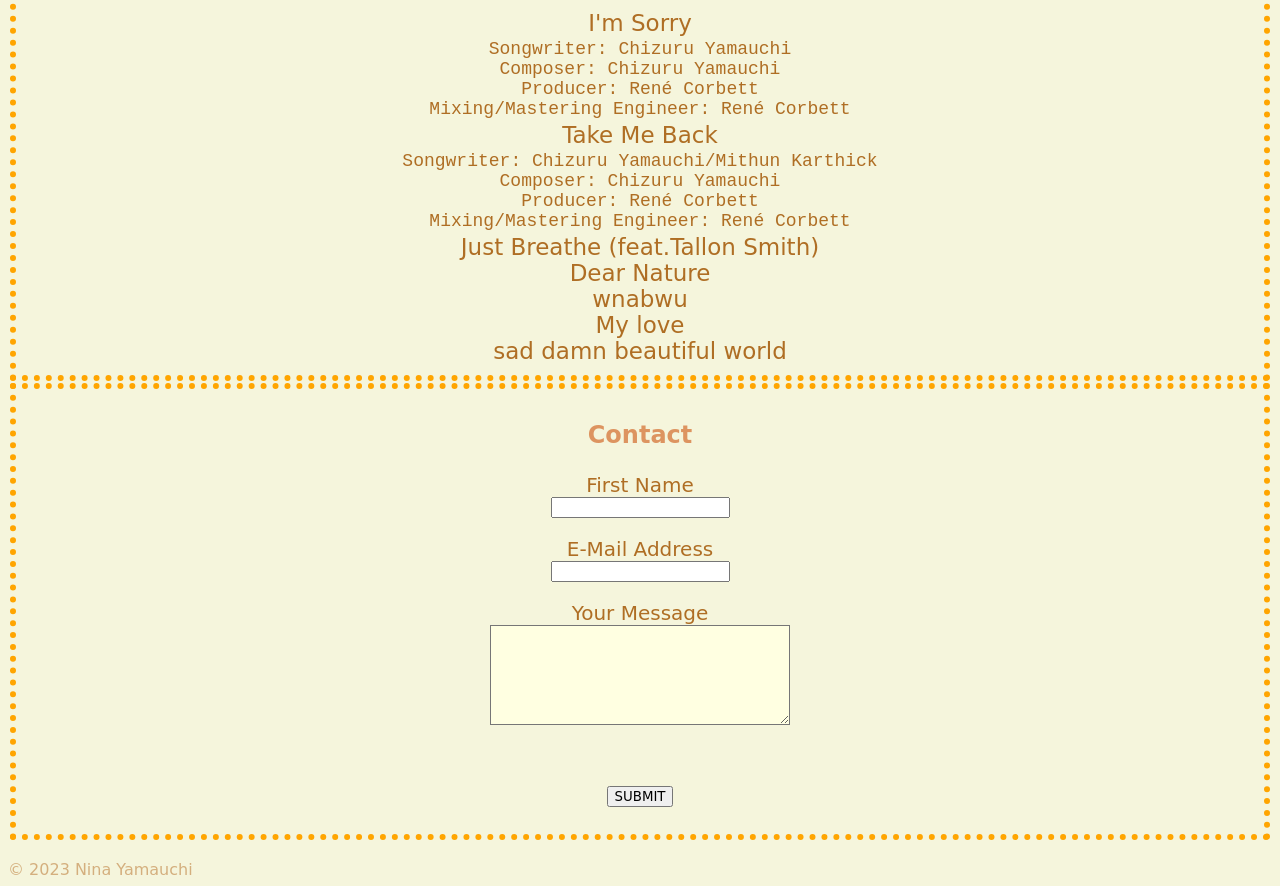
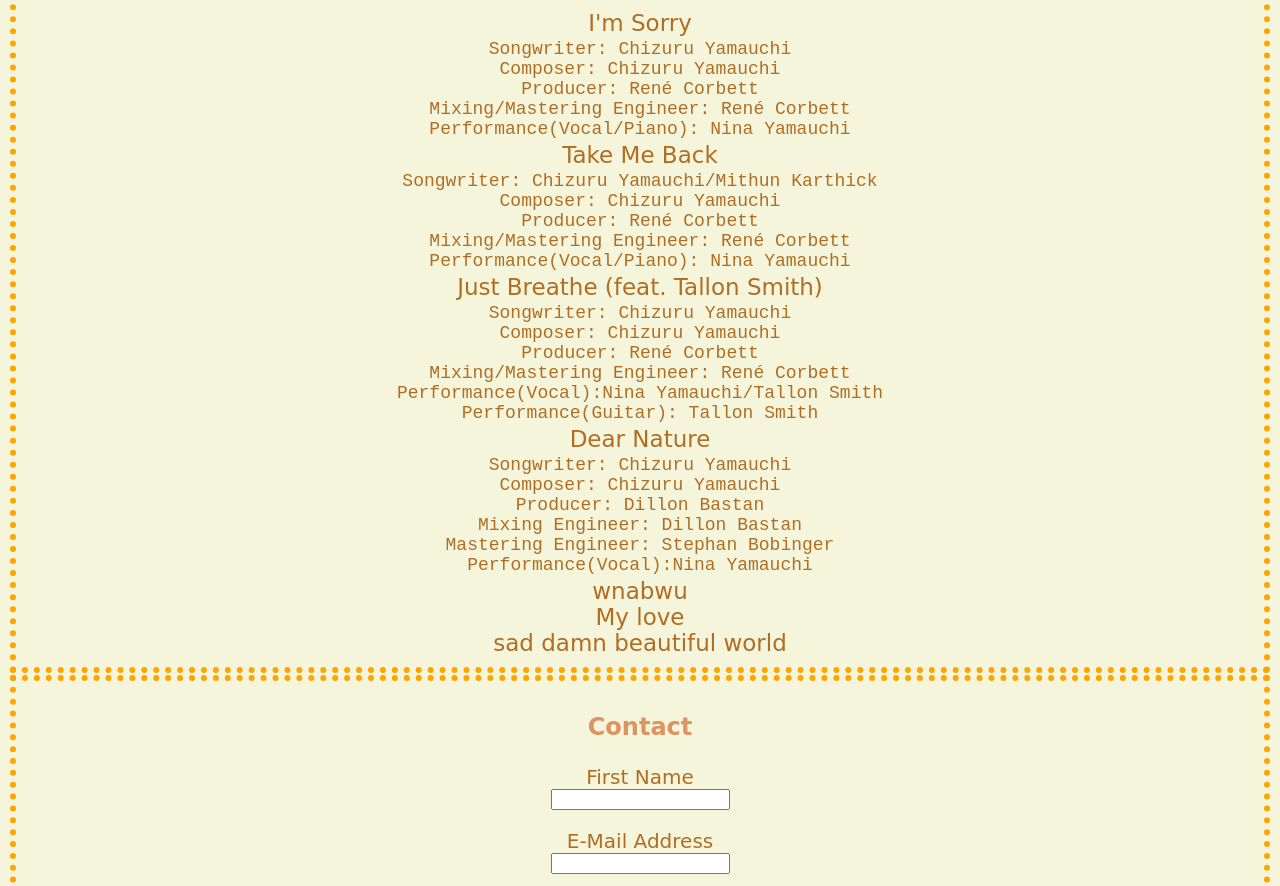
Before and after one commit to chizuru-nina-yamauchi/About-Me-HTML, a plain HTML site: page about-me.html in a window 1280 px wide. Shown: the part 1823-2709 px from the top of the page. Drawn offline with Linux system fonts and the light colour scheme; a web font is replaced by a local one.

Commit message:
add new song credits info on html

```diff
--- a/about-me.html
+++ b/about-me.html
@@ -248,6 +248,7 @@
               <li class="creditlist">
                 Mixing/Mastering Engineer: René Corbett
               </li>
+              <li class="creditlist">Performance(Vocal/Piano): Nina Yamauchi</li>
             </ul>
           </div>
         </li>
@@ -262,14 +263,49 @@
               <li class="creditlist">Producer: René Corbett</li>
               <li class="creditlist">
                 Mixing/Mastering Engineer: René Corbett
+                <li class="creditlist">Performance(Vocal/Piano): Nina Yamauchi</li>
               </li>
             </ul>
           </div>
         </li>
 
-        <li>Just Breathe (feat.Tallon Smith)</li>
+        <li>Just Breathe (feat. Tallon Smith)
 
-        <li>Dear Nature</li>
+          <div>
+            <ul class="creditdetail">
+              <li class="creditlist">
+                Songwriter: Chizuru Yamauchi
+              <li class="creditlist">Composer: Chizuru Yamauchi</li>
+              <li class="creditlist">Producer: René Corbett</li>
+              <li class="creditlist">
+                Mixing/Mastering Engineer: René Corbett
+              </li>
+              <li class="creditlist">Performance(Vocal):Nina Yamauchi/Tallon Smith</li>
+              <li class="creditlist">Performance(Guitar): Tallon Smith</li>
+            </ul>
+          </div>
+
+        </li>
+
+        <li>Dear Nature
+
+          <div>
+            <ul class="creditdetail">
+              <li class="creditlist">
+                Songwriter: Chizuru Yamauchi
+              <li class="creditlist">Composer: Chizuru Yamauchi</li>
+              <li class="creditlist">Producer: Dillon Bastan</li>
+              <li class="creditlist">
+                Mixing Engineer: Dillon Bastan
+              </li>
+              <li class="creditlist">Mastering Engineer: Stephan Bobinger</li>
+              <li class="creditlist">Performance(Vocal):Nina Yamauchi</li>
+
+            </ul>
+          </div>
+
+
+        </li>
 
         <li>wnabwu</li>
 
```
